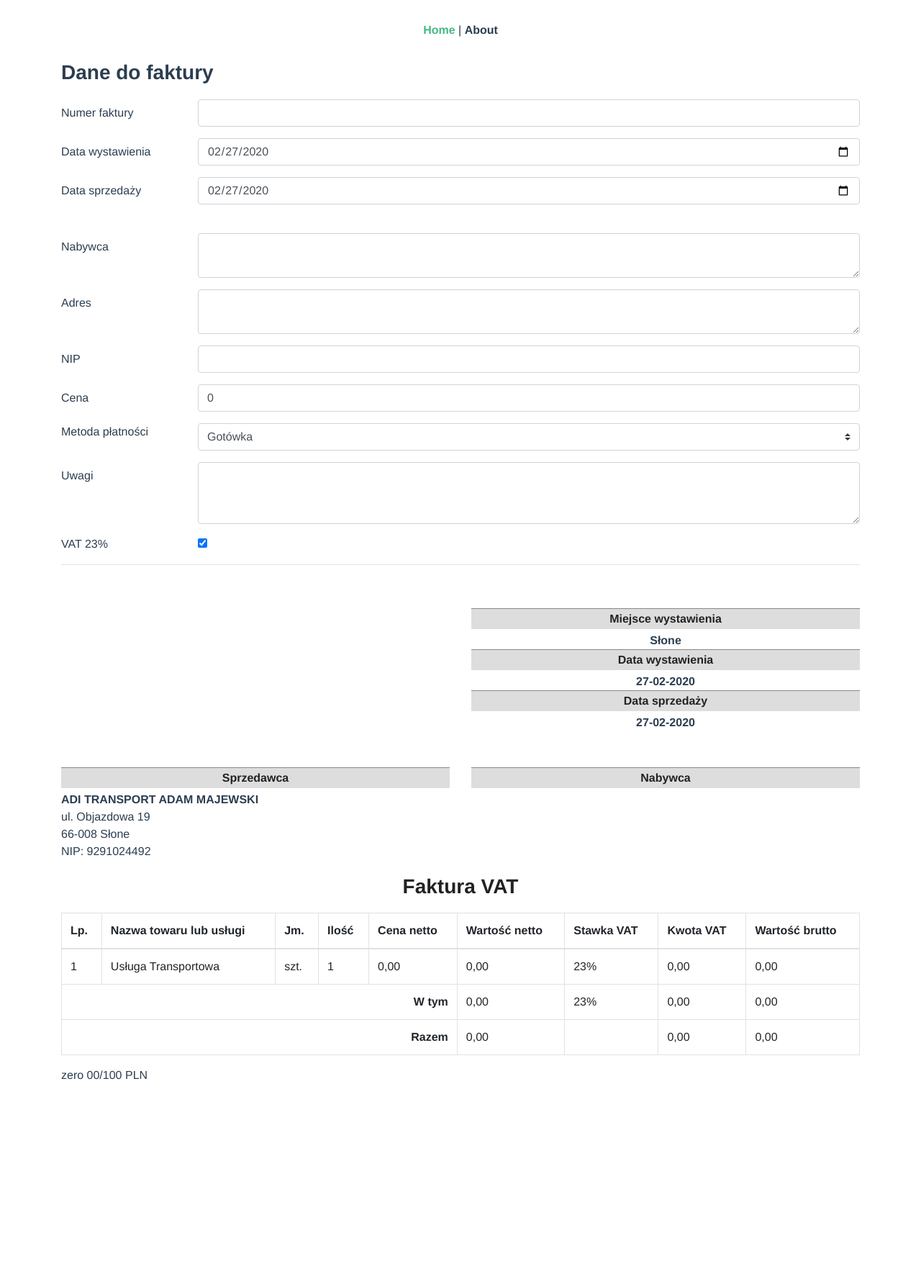
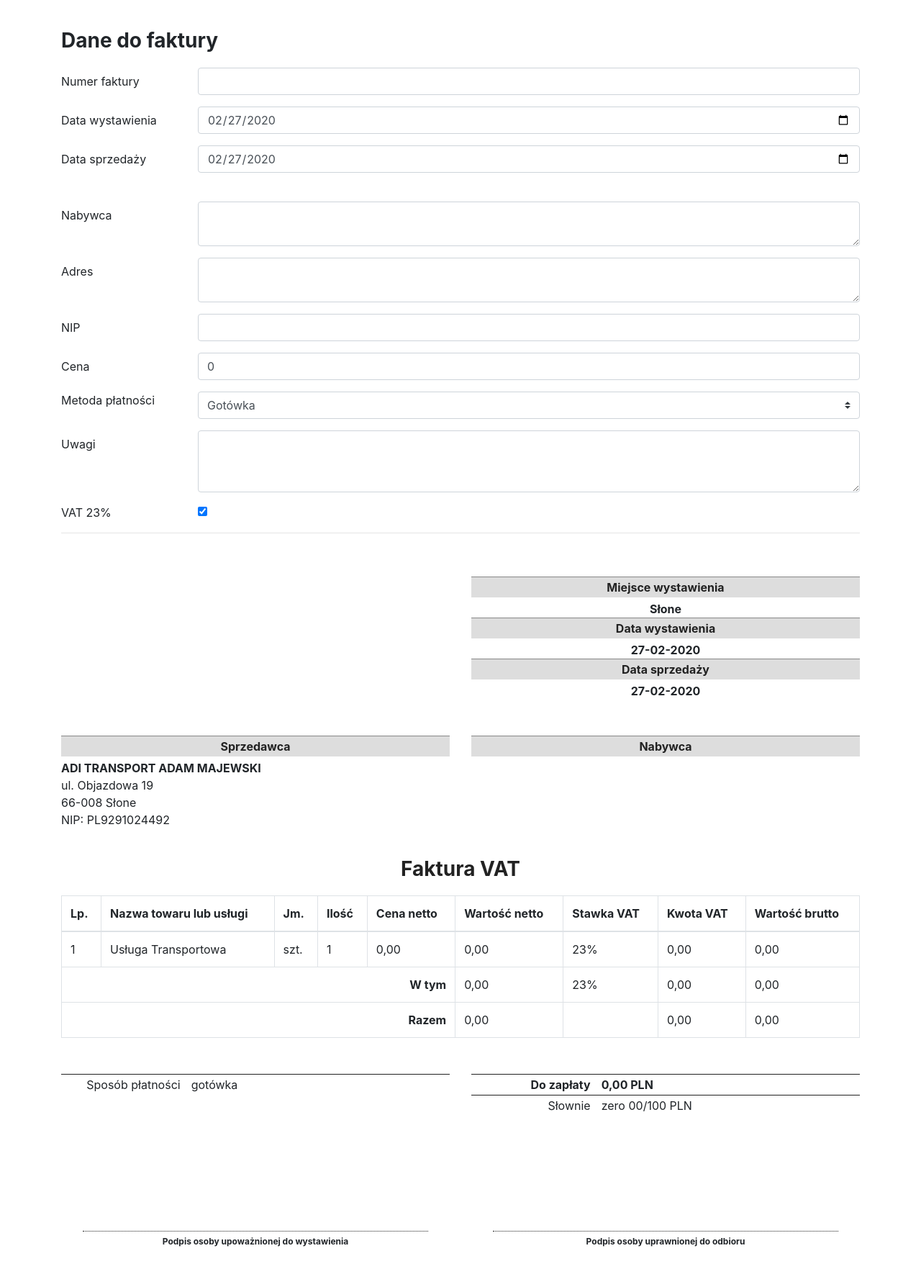
Before and after one commit to mrrain345/invoices-old, a Vue app: page / in a window 1280 px wide. Shown: the top 1770 px of the page at 72% size. Before the commit the page ends 1546 px from the top, so only its background shows below. Built offline with nearby package versions, Linux system fonts and the light colour scheme.

Commit message:
InvoiceSummary

```diff
--- a/src/App.vue
+++ b/src/App.vue
@@ -1,32 +1,12 @@
 <template>
   <div id="app">
-    <div id="nav">
-      <router-link to="/">Home</router-link> |
-      <router-link to="/about">About</router-link>
-    </div>
+    <div id="nav"></div>
     <router-view />
   </div>
 </template>
 
 <style scoped>
 #app {
-  font-family: Avenir, Helvetica, Arial, sans-serif;
-  -webkit-font-smoothing: antialiased;
-  -moz-osx-font-smoothing: grayscale;
-  color: #2c3e50;
-}
-
-#nav {
-  padding: 30px;
-  text-align: center;
-}
-
-#nav a {
-  font-weight: bold;
-  color: #2c3e50;
-}
-
-#nav a.router-link-exact-active {
-  color: #42b983;
+  margin-top: 40px;
 }
 </style>
--- a/src/classes/InvoiceData.ts
+++ b/src/classes/InvoiceData.ts
@@ -21,6 +21,7 @@ export default class InvoiceData {
   nip = "";
   price = 0;
   payment: "cash" | "7" | "14" | "21" | "30" = "cash";
+  paymentDate = getCurrentDate();
   comments = "";
   vat = true;
 
--- a/src/components/Invoice.vue
+++ b/src/components/Invoice.vue
@@ -25,15 +25,27 @@
     <h1 class="title">Faktura VAT {{ data.id }}</h1>
     <InvoiceTable :data="data" />
 
-    <div>{{ priceToWords(data.price) }}</div>
+    <div style="margin-bottom: 50px;"></div>
 
-    <div v-if="data.comments !== ''">
-      <hr style="margin-top: 30px;" />
+    <InvoiceSummary :data="data" />
+
+    <div class="comments-div" v-if="data.comments !== ''">
       <strong>Uwagi:</strong>
       <span class="comments">{{ data.comments }}</span>
     </div>
 
-    <div style="margin-bottom: 40px;"></div>
+    <div style="margin-bottom: 160px;"></div>
+
+    <div class="row">
+      <div class="col-md-6">
+        <div class="sign">Podpis osoby upoważnionej do wystawienia</div>
+      </div>
+      <div class="col-md-6">
+        <div class="sign">Podpis osoby uprawnionej do odbioru</div>
+      </div>
+    </div>
+
+    <div style="margin-bottom: 80px;"></div>
   </div>
 </template>
 
@@ -43,16 +55,18 @@ import InvoiceForm from "@/components/InvoiceForm.vue";
 import InvoiceDate from "@/components/InvoiceDate.vue";
 import InvoiceSubject from "@/components/InvoiceSubject.vue";
 import InvoiceTable from "@/components/InvoiceTable.vue";
+import InvoiceSummary from "@/components/InvoiceSummary.vue";
+
 import InvoiceData from "@/classes/InvoiceData";
 import Subject from "@/classes/Subject";
-import polishToWords from "@/assets/polish2words.ts";
 
 @Component({
   components: {
     InvoiceForm,
     InvoiceDate,
     InvoiceSubject,
-    InvoiceTable
+    InvoiceTable,
+    InvoiceSummary
   }
 })
 export default class Invoice extends Vue {
@@ -61,14 +75,8 @@ export default class Invoice extends Vue {
     "Sprzedawca",
     "ADI TRANSPORT ADAM MAJEWSKI",
     "ul. Objazdowa 19\n66-008 Słone",
-    "9291024492"
+    "PL9291024492"
   );
-
-  priceToWords() {
-    const round = Math.round(this.data.getBrutto());
-    const rest = Math.round((this.data.getBrutto() * 100) % 100);
-    return `${polishToWords(round)} ${rest < 10 ? "0" : ""}${rest}/100 PLN`;
-  }
 }
 </script>
 
@@ -81,8 +89,14 @@ h1 {
 
 .title {
   text-align: center;
-  margin-top: 20px;
+  margin-top: 40px;
   color: #222222;
+}
+
+.comments-div {
+  border-top: solid 1px #222222;
+  margin-top: 40px;
+  padding: 5px;
 }
 
 .comments {
@@ -90,5 +104,15 @@ h1 {
   white-space: pre-wrap;
   display: inline-block;
   vertical-align: top;
+  letter-spacing: 0.2px;
+}
+
+.sign {
+  border-top: dotted 1px #222222;
+  text-align: center;
+  margin: 0 30px;
+  padding-top: 5px;
+  font-size: 12px;
+  font-weight: bold;
 }
 </style>
--- a/src/components/InvoiceDate.vue
+++ b/src/components/InvoiceDate.vue
@@ -14,7 +14,7 @@ import { Component, Prop, Vue } from "vue-property-decorator";
 import InvoiceData from "@/classes/InvoiceData";
 
 @Component
-export default class InvoiceSubject extends Vue {
+export default class InvoiceDate extends Vue {
   @Prop() data!: InvoiceData;
 
   printDate(date: string) {
--- /dev/null
+++ b/src/components/InvoiceSummary.vue
@@ -0,0 +1,83 @@
+<template>
+  <div class="row">
+    <div class="col-6">
+      <div class="row field">
+        <div class="col-4 key">Sposób płatności</div>
+        <div class="col-8 value" v-if="data.payment === 'cash'">gotówka</div>
+        <div class="col-8 value" v-else>przelew w terminie {{ data.payment }} dni</div>
+      </div>
+      <div class="row field" v-if="data.payment !== 'cash'">
+        <div class="col-4 key">Termin płatności</div>
+        <div class="col-8 value">{{ printDate(data.paymentDate) }}</div>
+      </div>
+      <div class="row field" v-if="data.payment !== 'cash'">
+        <div class="col-4 key">Numer konta</div>
+        <div class="col-8 value">
+          BPS S.A.
+          <br />85 1930 1060 2260 0273 5454 0001
+        </div>
+      </div>
+    </div>
+    <div class="col-6">
+      <div class="row field">
+        <div class="col-4 key">
+          <strong>Do zapłaty</strong>
+        </div>
+        <div class="col-8 value">
+          <strong>{{ toLocale(data.getBrutto()) }} PLN</strong>
+        </div>
+      </div>
+      <div class="row field">
+        <div class="col-4 key">Słownie</div>
+        <div class="col-8 value">{{ priceToWords(data.price) }}</div>
+      </div>
+    </div>
+  </div>
+</template>
+
+<script lang="ts">
+import { Component, Prop, Vue } from "vue-property-decorator";
+import InvoiceData from "@/classes/InvoiceData";
+import polishToWords from "@/assets/polish2words.ts";
+
+@Component
+export default class InvoiceSummary extends Vue {
+  @Prop() data!: InvoiceData;
+
+  priceToWords() {
+    const round = Math.round(this.data.getBrutto());
+    const rest = Math.round((this.data.getBrutto() * 100) % 100);
+    return `${polishToWords(round)} ${rest < 10 ? "0" : ""}${rest}/100 PLN`;
+  }
+
+  private toLocale(num: number): string {
+    return Number(num).toLocaleString("pl-PL", {
+      minimumFractionDigits: 2,
+      maximumFractionDigits: 2
+    });
+  }
+
+  printDate(date: string) {
+    return date
+      .split("-")
+      .reverse()
+      .join("-");
+  }
+}
+</script>
+
+<style scoped>
+.field {
+  border-top: solid 1px #222222;
+  margin: 0px;
+  padding: 2px;
+}
+
+.key {
+  text-align: right;
+}
+
+.value {
+  padding: 0;
+}
+</style>
```
